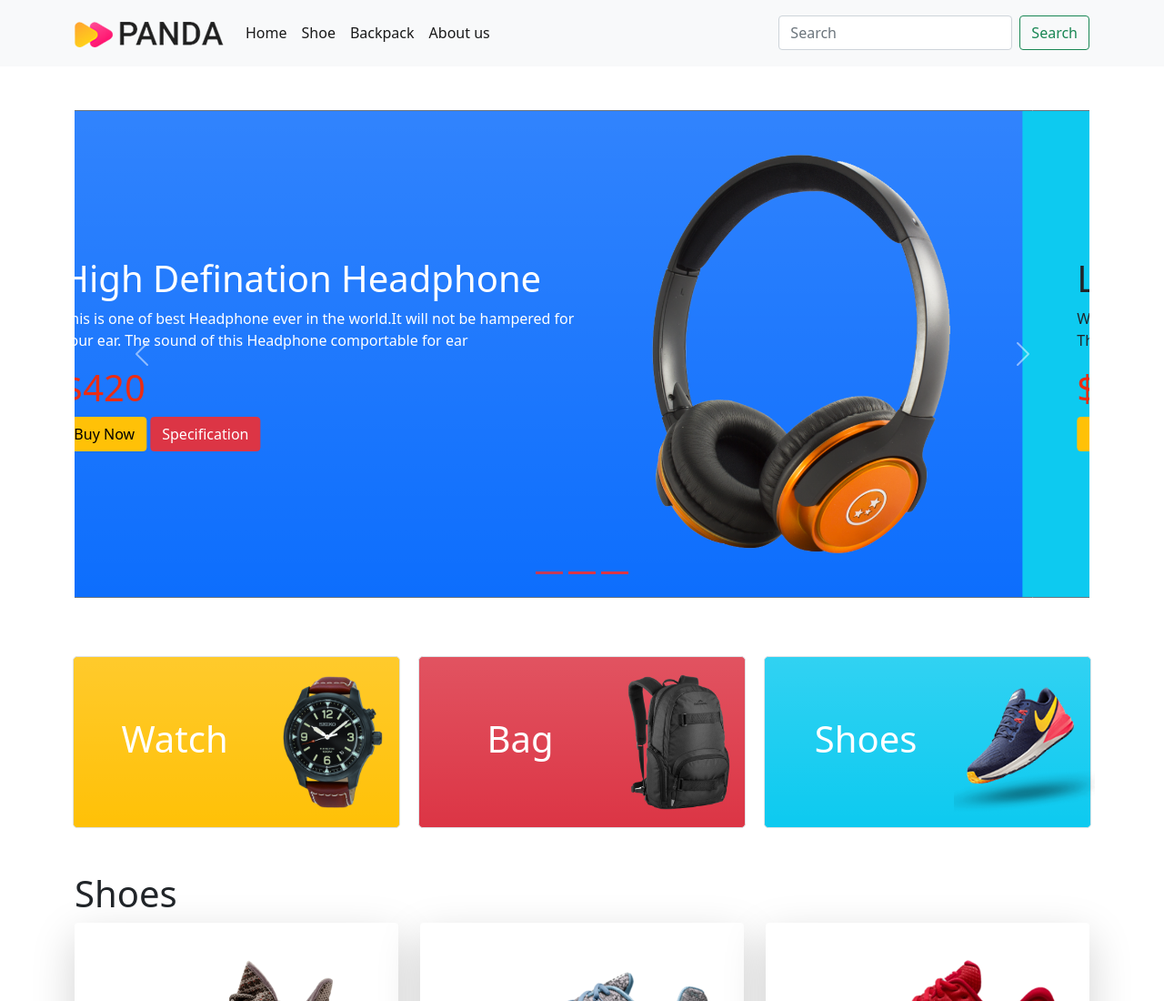
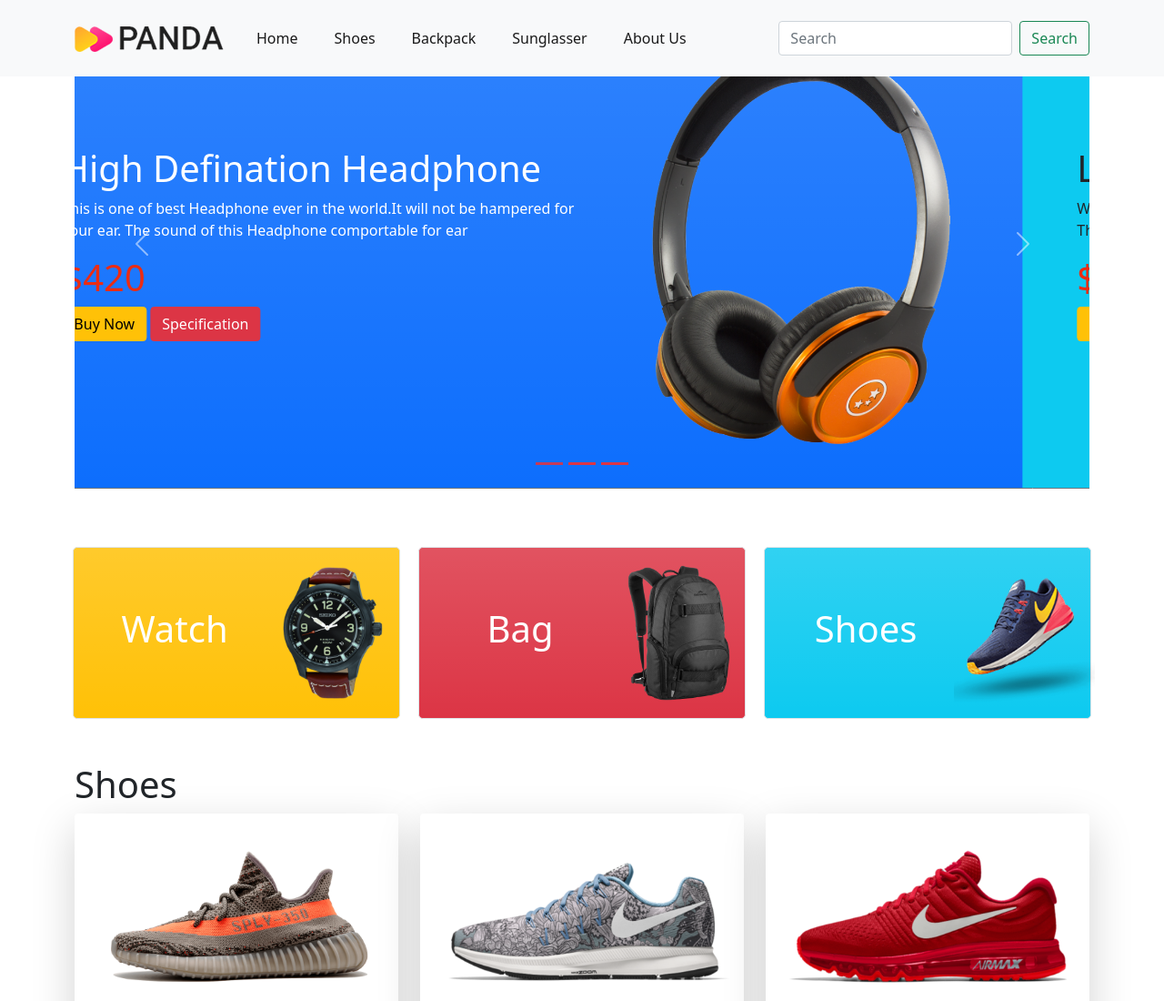
Before and after one commit to nasirmazumder/panda-e-commerce-boostrape, a plain HTML site: page index.html in a window 1280 px wide. Shown: the top 1100 px of the page at 91% size. Drawn offline with nearby package versions, Linux system fonts and the light colour scheme.

Commit message:
created id

```diff
--- a/index.html
+++ b/index.html
@@ -12,7 +12,7 @@
 
 <body>
     <header class="mb-5">
-        <nav class="navbar navbar-expand-lg navbar-light bg-light mb-5 p-3">
+        <nav class="navbar fixed-top navbar-expand-lg navbar-light bg-light mb-5 p-3 ">
             <div class="container">
                 <a class="navbar-brand" href="#">
                     <img src="images/logo.png" alt="">
@@ -26,16 +26,33 @@
                 <div class="collapse navbar-collapse" id="navbarSupportedContent">
                     <ul class="navbar-nav me-auto mb-2 mb-lg-0">
                         <li class="nav-item">
-                            <a class="nav-link active" aria-current="page" href="#">Home</a>
+                            <input type="checkbox" class="btn-check" autocomplete="off">
+                            <label class="btn btn-outline-primary border-0" for="btn-check-outlined"> <a
+                                    class="nav-link active" aria-current="page" href="#">Home</a></label>
                         </li>
                         <li class="nav-item">
-                            <a class="nav-link active" aria-current="page" href="#">Shoe</a>
+                            <input type="checkbox" class="btn-check" id="btn-check-outlined" autocomplete="off">
+                            <label class="btn btn-outline-primary border-0" for="btn-check-outlined"><a
+                                    class="nav-link active" aria-current="page" href="#shoes">Shoes</a>
+                            </label>
                         </li>
                         <li class="nav-item">
-                            <a class="nav-link active" aria-current="page" href="#">Backpack</a>
+                            <input type="checkbox" class="btn-check" id="btn-check-outlined" autocomplete="off">
+                            <label class="btn btn-outline-primary border-0" for="btn-check-outlined"><a
+                                    class="nav-link active" aria-current="page" href="#backpack">Backpack</a>
+                            </label>
                         </li>
                         <li class="nav-item">
-                            <a class="nav-link active" aria-current="page" href="#">About us</a>
+                            <input type="checkbox" class="btn-check" id="btn-check-outlined" autocomplete="off">
+                            <label class="btn btn-outline-primary border-0" for="btn-check-outlined"><a
+                                    class="nav-link active" aria-current="page" href="#sunglasses">Sunglasser</a>
+                            </label>
+                        </li>
+                        <li class="nav-item">
+                            <input type="checkbox" class="btn-check" id="btn-check-outlined" autocomplete="off">
+                            <label class="btn btn-outline-primary border-0" for="btn-check-outlined"><a
+                                    class="nav-link active" aria-current="page" href="#" About>About Us</a>
+                            </label>
                         </li>
                     </ul>
                     <form class="d-flex">
@@ -160,7 +177,7 @@
             </div>
         </section>
 
-        <section class="container">
+        <section class="container" id="shoes">
             <h1>Shoes</h1>
             <div class="row row-cols-1 row-cols-md-2 row-cols-lg-3 g-4">
                 <div class="col">
@@ -209,7 +226,7 @@
                 </div>
             </div>
         </section>
-        <section class="container my-3">
+        <section class="container my-3" id="backpack">
             <h1>Bags</h1>
             <div class="row row-cols-1 row-cols-md-2 row-cols-lg-3 g-4">
                 <div class="col">
@@ -257,7 +274,7 @@
                 </div>
             </div>
         </section>
-        <section class="container">
+        <section class="container" id="sunglasses">
             <h1> Polarised Sunglasses</h1>
             <div class="row mb-5">
                 <div class="col-lg-4 col-md-6 col-sm-12 gy-3">
```
